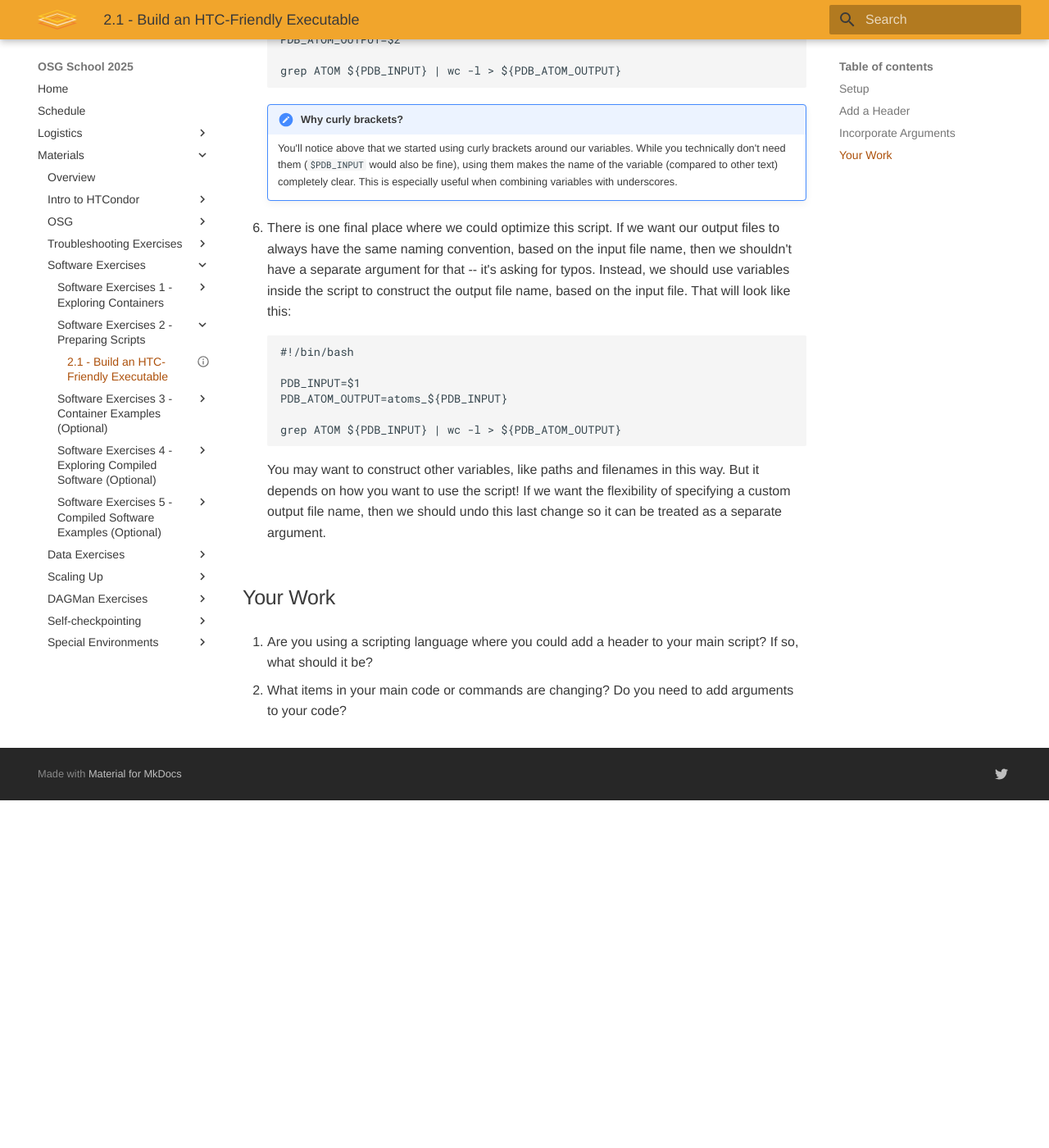
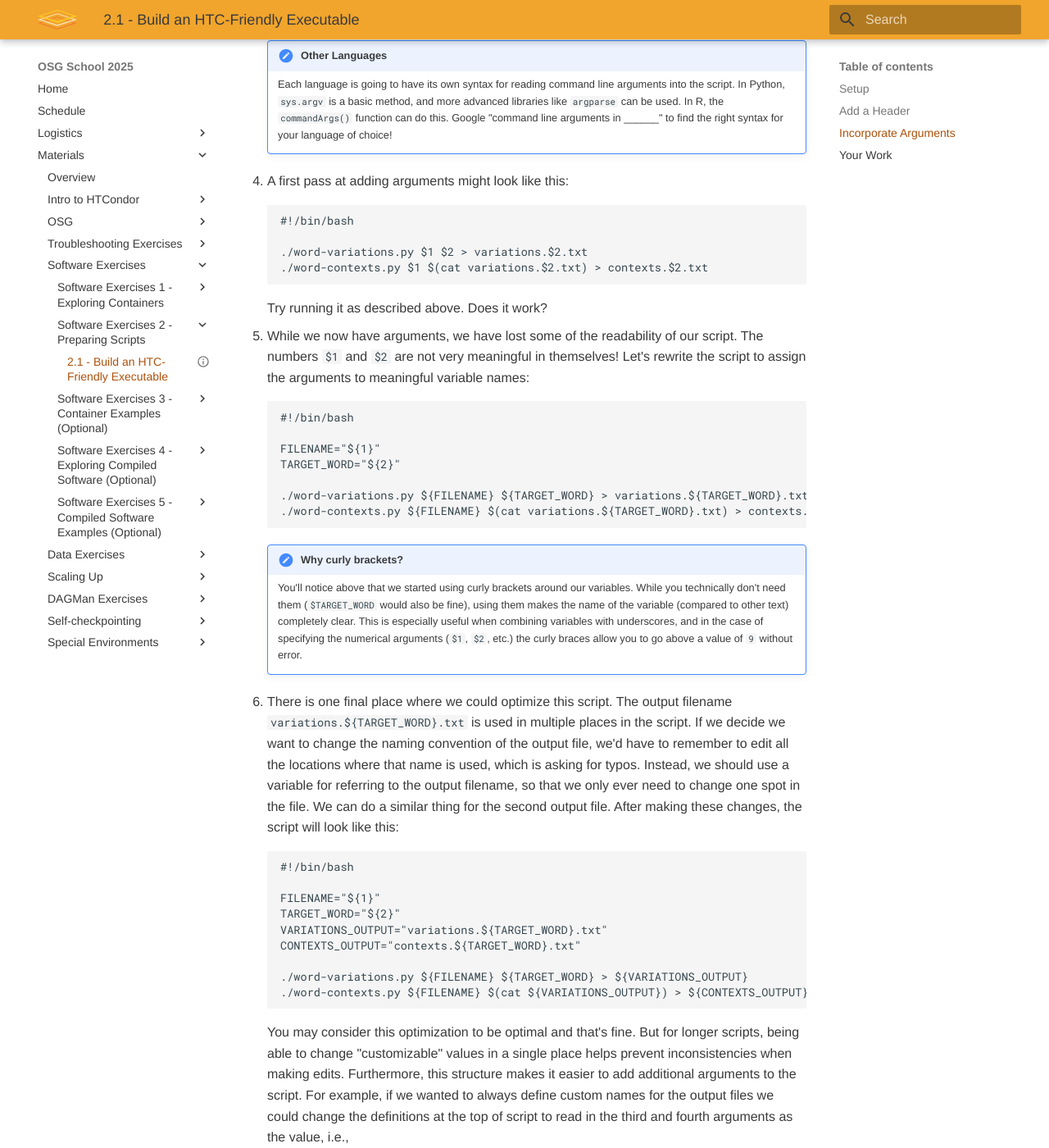
Before and after one commit to osg-htc/school-2025, an MkDocs documentation site: the page built from docs/materials/software/part2-ex1-build-executable.md, in a window 1280 px wide and 1400 px high, scrolled down 2393 px. Shown: the whole window at 82% size. Built offline with MkDocs 1.6.1 and Material for MkDocs 9.7.7, drawn with Linux system fonts in a browser that asks for light colours; before the commit the page ends 3369 px from its top, so only the background shows below that; some of the changed text lies outside the part shown.

Commit message:
Refactor software part2 material

```diff
--- a/docs/materials/software/part2-ex1-build-executable.md
+++ b/docs/materials/software/part2-ex1-build-executable.md
@@ -15,29 +15,46 @@ same script over and over to run many jobs.
 Setup
 -------
 
-1. Download and unzip a set of Protein Data Bank (PDB) files:
+1. Download the materials for this exercise using
 
 		:::console
-		$ wget http://proxy.chtc.wisc.edu/SQUID/osg-school-2024/alkanes.tar.gz
-		$ tar -xzf alkanes.tar.gz
+		$ SUPPLEMENT_GET SUPPLEMENT/contexts.tar.gz
+		$ tar -xzf contexts.tar.gz
 
-1. For these exercises, we are going to run a command that counts the number of
-atoms in the PDB file . Run it now as an example:
+1. There are two scripts included in the materials: `word-variations.py` and `word-contexts.py`.
+The first one will identify "trivial" variations (capitalization, punctuation) on the provided word.
+For example:
 
 		:::console
-		$ grep ATOM cubane.pdb | wc -l > atoms_cubane.pdb
+		$ ./word-variations.py Alice_in_Wonderland.txt Dodo
+
+	The second one expands the detection of the provided word to report an additional word before
+	and after the provided word, for example:
+
+		:::console
+		$ ./word-contexts.py Alice_in_Wonderland.txt Dodo
+
+1. We want to use these two scripts to find all the contexts where a word was used, regardless of
+the "trivial" variations. To do so, we first save the results of the `word-variations.py` command
+to a file, then use the contents of that file with the `word-contexts.py` command (also saving the
+output to file):
+
+		::: console
+		$ ./word-variations.py Alice_in_Wonderland.txt Dodo > variations.Dodo.txt
+		$ ./word-contexts.py Alice_in_Wonderland.txt $(cat variations.Dodo.txt) > contexts.Dodo.txt
 
 Add a Header
 ----------
 
-1. To create a basic script, you can put the command above into a file
-called `get_atoms.sh`. To make it clear what language we expect to use to
+1. To create a basic script, you can put the above commands into a file
+called `get_contexts.sh`. To make it clear what language we expect to use to
 run the script, we will add the following header on the first line: ``#!/bin/bash`
 
 		:::file
 		#!/bin/bash
 
-		grep ATOM cubane.pdb | wc -l > atoms_cubane.pdb
+		./word-variations.py Alice_in_Wonderland.txt Dodo > variations.Dodo.txt
+		./word-contexts.py Alice_in_Wonderland.txt $(cat variations.Dodo.txt) > contexts.Dodo.txt
 
 
 	The "header" of `#!/bin/bash` will tell the computer that this is a bash shell script
@@ -53,39 +70,43 @@ run the script, we will add the following header on the first line: ``#!/bin/bas
 1. Can you now run the script?
 
 		:::console
-		$ ./get_atoms.sh
+		$ ./get_contexts.sh
 
 1. This gives "permission denied." Let's add executable permissions to the script
 and try again:
 
 		:::console
-		$ chmod +x get_atoms.sh
-		$ ./get_atoms.sh
+		$ chmod +x get_contexts.sh
+		$ ./get_contexts.sh
 
 Incorporate Arguments
 ----------
 
-Can you imagine trying to run this script on all of our pdb files? It would be tedious
-to edit it for each one, even for only six inputs. Instead, we should add arguments
-to the script to make it easy to reuse the script.
+Let's say that you want to find the contexts for every occurrence of a character's name.
+Can you imagine trying to run this script for each name? It would be tedious
+to edit it for each one, especially since the name is used in multiple places in the script.
+And if you want to use this script to analyze other texts, you'd also have to change the filename.
+
+Instead of manually editing the `get_contexts.sh` for each time we want to run a different analysis,
+we should add arguments to the script to make it easy to reuse.
 Any information in a script or executable that is going to change or vary across
 jobs or analyses should likely be turned into an argument that is specified on the command line.
 
 1. In our example above, which pieces of the script are likely to change or vary?
 
-1. The name of the input file (`cubane.pdb`) and output file (`atoms_cubane.pdb`) should
+1. The name of the input file (`Alice_in_Wonderland.txt`) and the name to detect (`Dodo`) should
 be turned into arguments. Can you envision what our script should look like if we ran it
 with input arguments?
 
 1. Let's say we want to be able to run the following command:
 
 		:::console
-		$ ./get_atoms.sh cubane.pdb atoms_cubane.pdb
+		$ ./get_contexts.sh Alice_in_Wonderland.txt Dodo
 
 	In order to get arguments from the command line into the script, you have
 	to use special variables in the script. In bash, these are `$1` (for the first
 	argument), `$2` (for the second argument) and so on. Try to figure out where
-	these should go in our `get_atoms.sh` script.
+	these should go in our `get_contexts.sh` script.
 
     !!! note "Other Languages"
 		Each language is going to have its own syntax for reading command line
@@ -99,7 +120,8 @@ with input arguments?
 		:::file
 		#!/bin/bash
 
-		grep ATOM $1 | wc -l > $2
+		./word-variations.py $1 $2 > variations.$2.txt
+		./word-contexts.py $1 $(cat variations.$2.txt) > contexts.$2.txt
 
 	Try running it as described above. Does it work?
 
@@ -107,38 +129,59 @@ with input arguments?
 numbers `$1` and `$2` are not very meaningful in themselves! Let's rewrite the script to
 assign the arguments to meaningful variable names:
 
- 		:::file
+		:::file
 		#!/bin/bash
 
-		PDB_INPUT=$1
-		PDB_ATOM_OUTPUT=$2
+		FILENAME="${1}"
+		TARGET_WORD="${2}"
 
-		grep ATOM ${PDB_INPUT} | wc -l > ${PDB_ATOM_OUTPUT}
+		./word-variations.py ${FILENAME} ${TARGET_WORD} > variations.${TARGET_WORD}.txt
+		./word-contexts.py ${FILENAME} $(cat variations.${TARGET_WORD}.txt) > contexts.${TARGET_WORD}.txt
 
     !!! note "Why curly brackets?"
         You'll notice above that we started using curly brackets around our variables.
-        While you technically don't need them (`$PDB_INPUT` would also be fine), using
+        While you technically don't need them (`$TARGET_WORD` would also be fine), using
         them makes the name of the variable (compared to other text) completely clear.
-        This is especially useful when combining variables with underscores.
+        This is especially useful when combining variables with underscores, and in the
+		case of specifying the numerical arguments (`$1`, `$2`, etc.) the curly braces
+		allow you to go above a value of `9` without error.
 
-1. There is one final place where we could optimize this script. If we want our output
-files to always have the same naming convention, based on the input file name, then
-we shouldn't have a separate argument for that -- it's asking for typos. Instead, we
-should use variables inside the script to construct the output file name, based on the
-input file. That will look like this:
+1. There is one final place where we could optimize this script. The output filename
+`variations.${TARGET_WORD}.txt` is used in multiple places in the script. If we decide we
+want to change the naming convention of the output file, we'd have to remember to edit
+all the locations where that name is used, which is asking for typos. Instead, we
+should use a variable for referring to the output filename, so that we only ever need to change
+one spot in the file. We can do a similar thing for the second output file.
+After making these changes, the script will look like this:
 
- 		:::file
+		:::file
 		#!/bin/bash
 
-		PDB_INPUT=$1
-		PDB_ATOM_OUTPUT=atoms_${PDB_INPUT}
+		FILENAME="${1}"
+		TARGET_WORD="${2}"
+		VARIATIONS_OUTPUT="variations.${TARGET_WORD}.txt"
+		CONTEXTS_OUTPUT="contexts.${TARGET_WORD}.txt"
 
-		grep ATOM ${PDB_INPUT} | wc -l > ${PDB_ATOM_OUTPUT}
+		./word-variations.py ${FILENAME} ${TARGET_WORD} > ${VARIATIONS_OUTPUT}
+		./word-contexts.py ${FILENAME} $(cat ${VARIATIONS_OUTPUT}) > ${CONTEXTS_OUTPUT}
 
-	You may want to construct other variables, like paths and filenames in this way. But
-	it depends on how you want to use the script! If we want the flexibility of specifying
-	a custom output file name, then we should undo this last change so it can be
-	treated as a separate argument.
+	You may consider this optimization to be optimal and that's fine. But for longer scripts,
+	being able to change "customizable" values in a single place helps prevent inconsistencies
+	when making edits. Furthermore, this structure makes it easier to add additional arguments
+	to the script. For example, if we wanted to always define custom names for the output files
+	we could change the definitions at the top of script to read in the third and fourth arguments
+	as the value, i.e.,
+
+		:::file
+		#!/bin/bash
+
+		FILENAME="${1}"
+		TARGET_WORD="${2}"
+		VARIATIONS_OUTPUT="${3}"
+		CONTEXTS_OUTPUT="${4}"
+
+		./word-variations.py ${FILENAME} ${TARGET_WORD} > ${VARIATIONS_OUTPUT}
+		./word-contexts.py ${FILENAME} $(cat ${VARIATIONS_OUTPUT}) > ${CONTEXTS_OUTPUT}
 
 Your Work
 ----------
```
